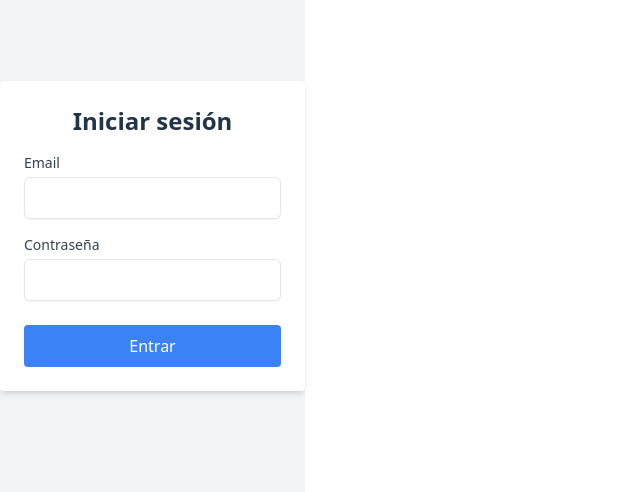
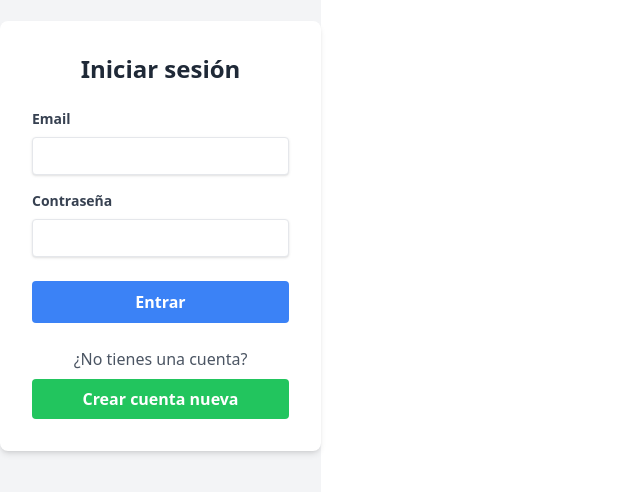
Before and after one commit to santino-rosso/TIF-3, a React (Vite) app in the folder frontend/: page /login in a window 1280 px wide. Shown: the part 164-656 px from the top of the page, without its empty margins (0-640 px from the left). Built offline with nearby package versions, Linux system fonts and the light colour scheme.

Commit message:
modifico visual

```diff
--- a/frontend/src/components/AuthForm.jsx
+++ b/frontend/src/components/AuthForm.jsx
@@ -1,4 +1,5 @@
-// src/components/AuthForm.jsx
+import { Link } from "react-router-dom";
+
 const AuthForm = ({
   title,
   onSubmit,
@@ -8,42 +9,70 @@ const AuthForm = ({
   setPassword,
   error,
   submitLabel,
+  alternativeLink,
+  alternativeLinkText,
+  alternativeLinkLabel
 }) => {
   return (
-      <form onSubmit={onSubmit} className="bg-white p-6 rounded shadow-md w-full max-w-md">
-        <h2 className="text-2xl font-bold mb-4 text-center">{title}</h2>
+    <div className="bg-white p-8 rounded-lg shadow-md w-full max-w-md">
+      <h1 className="text-2xl font-bold mb-6 text-center text-gray-800">{title}</h1>
 
-        {error && <p className="text-red-500 text-sm mb-4">{error}</p>}
+      {error && (
+        <div className="bg-red-100 border border-red-400 text-red-700 px-4 py-3 rounded mb-4">
+          {error}
+        </div>
+      )}
 
+      <form onSubmit={onSubmit}>
         <div className="mb-4">
-          <label className="block text-sm font-medium text-gray-700">Email</label>
+          <label className="block text-gray-700 text-sm font-bold mb-2">
+            Email
+          </label>
           <input
             type="email"
             value={email}
             onChange={(e) => setEmail(e.target.value)}
+            className="shadow appearance-none border rounded w-full py-2 px-3 text-gray-700 leading-tight focus:outline-none focus:shadow-outline"
             required
-            className="mt-1 block w-full px-3 py-2 border rounded-md shadow-sm focus:ring focus:ring-blue-200"
           />
         </div>
 
         <div className="mb-6">
-          <label className="block text-sm font-medium text-gray-700">Contraseña</label>
+          <label className="block text-gray-700 text-sm font-bold mb-2">
+            Contraseña
+          </label>
           <input
             type="password"
             value={password}
             onChange={(e) => setPassword(e.target.value)}
+            className="shadow appearance-none border rounded w-full py-2 px-3 text-gray-700 leading-tight focus:outline-none focus:shadow-outline"
             required
-            className="mt-1 block w-full px-3 py-2 border rounded-md shadow-sm focus:ring focus:ring-blue-200"
           />
         </div>
 
+        <div className="flex items-center justify-between">
           <button
             type="submit"
-          className="w-full bg-blue-500 text-white py-2 rounded hover:bg-blue-600 transition"
+            className="w-full bg-blue-500 hover:bg-blue-600 text-white font-bold py-2 px-4 rounded focus:outline-none focus:shadow-outline transition-colors"
           >
             {submitLabel}
           </button>
+        </div>
       </form>
+
+
+      {alternativeLink && (
+        <div className="mt-6 text-center">
+          <p className="text-gray-600">{alternativeLinkLabel}</p>
+          <Link
+            to={alternativeLink}
+            className="mt-2 block w-full bg-green-500 hover:bg-green-600 text-white font-semibold py-2 px-4 rounded transition-colors"
+          >
+            {alternativeLinkText}
+          </Link>
+        </div>
+      )}
+    </div>
   );
 };
 
--- a/frontend/src/pages/Favoritos.jsx
+++ b/frontend/src/pages/Favoritos.jsx
@@ -41,7 +41,9 @@ const Favoritos = () => {
 
   if (favoritos.length === 0) {
     return (
-      <div className="flex items-center justify-center h-[60vh]">
+      <div className="container mx-auto p-4">
+        <Navbar />
+        <h2 className="text-2xl font-bold text-green-700 mb-4">Tus Recetas Favoritas</h2>
         <p className="text-lg text-gray-600">Aún no tenés recetas guardadas.</p>
       </div>
     );
--- a/frontend/src/pages/Login.jsx
+++ b/frontend/src/pages/Login.jsx
@@ -2,6 +2,8 @@ import { useState } from "react";
 import { useNavigate } from "react-router-dom";
 import axiosInstance from "../utils/axiosInstance";
 import AuthForm from "../components/AuthForm";
+import { Link } from "react-router-dom";
+
 
 const Login = () => {
     const navigate = useNavigate();
@@ -41,6 +43,9 @@ const Login = () => {
             setPassword={setPassword}
             error={error}
             submitLabel="Entrar"
+            alternativeLink="/register"
+            alternativeLinkText="Crear cuenta nueva"
+            alternativeLinkLabel="¿No tienes una cuenta?"
           />
         </div>
     );
--- a/frontend/src/pages/Perfil.jsx
+++ b/frontend/src/pages/Perfil.jsx
@@ -1,6 +1,7 @@
 import { useEffect, useState } from "react";
 import { useNavigate } from "react-router-dom";
 import axiosInstance from "../utils/axiosInstance";
+import Navbar from "../components/Navbar";
 
 const Perfil = () => {
   const [email, setEmail] = useState("");
@@ -50,6 +51,7 @@ const Perfil = () => {
 
   return (
     <div className="max-w-lg mx-auto mt-10 p-6 bg-white rounded shadow">
+        <Navbar />
       <h2 className="text-2xl font-bold mb-4 text-green-700">Tu Perfil</h2>
 
       <p className="mb-4"><strong>Email:</strong> {email}</p>
--- a/frontend/src/pages/Register.jsx
+++ b/frontend/src/pages/Register.jsx
@@ -34,6 +34,9 @@ const Register = () => {
             setPassword={setPassword}
             error={error}
             submitLabel="Crear cuenta"
+            alternativeLink="/login"
+          alternativeLinkText="Iniciar sesión"
+          alternativeLinkLabel="¿Ya tienes una cuenta?"
           />
         </div>
     );
```
Also changed, not shown: 1 other file (tests, documents, lock files or other folders). Lines whose indentation alone changed are shown as unchanged.
